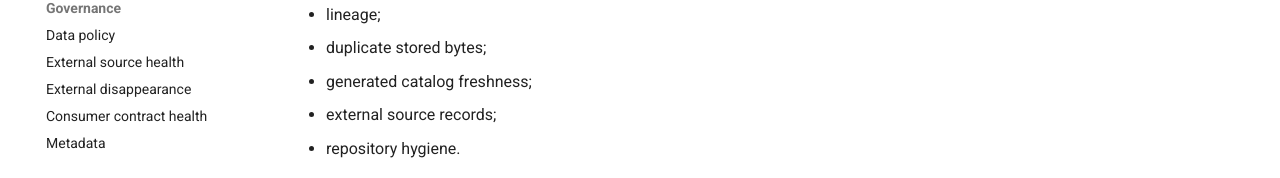
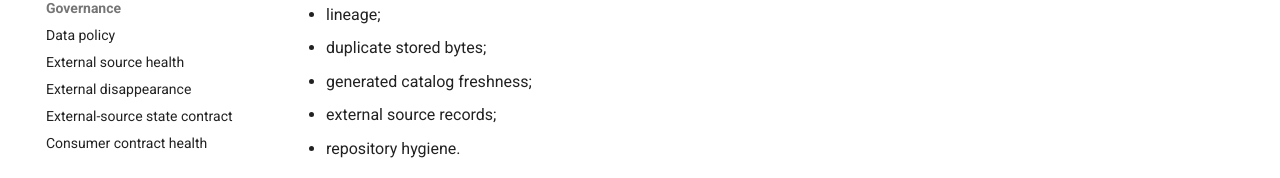
Before and after one commit to DiogoRibeiro7/data, an MkDocs documentation site: the page built from docs/index.md, in a window 1280 px wide and 900 px high, scrolled down 599 px. Shown: the part 719-897 px from the top of the window. Built offline with MkDocs 1.6.1 and Material for MkDocs 9.7.7, drawn with Linux system fonts in a browser that asks for light colours; comment, search, counter and statistics services are not loaded.

Commit message:
docs: add external-state contract to MkDocs

```diff
--- a/mkdocs.yml
+++ b/mkdocs.yml
@@ -63,6 +63,7 @@ nav:
       - Data policy: DATA_POLICY.md
       - External source health: EXTERNAL_HEALTH.md
       - External disappearance: EXTERNAL_DISAPPEARANCE.md
+      - External-source state contract: EXTERNAL_STATE.md
       - Consumer contract health: CONSUMER_HEALTH.md
       - Metadata: METADATA.md
       - Schemas: SCHEMAS.md
```
